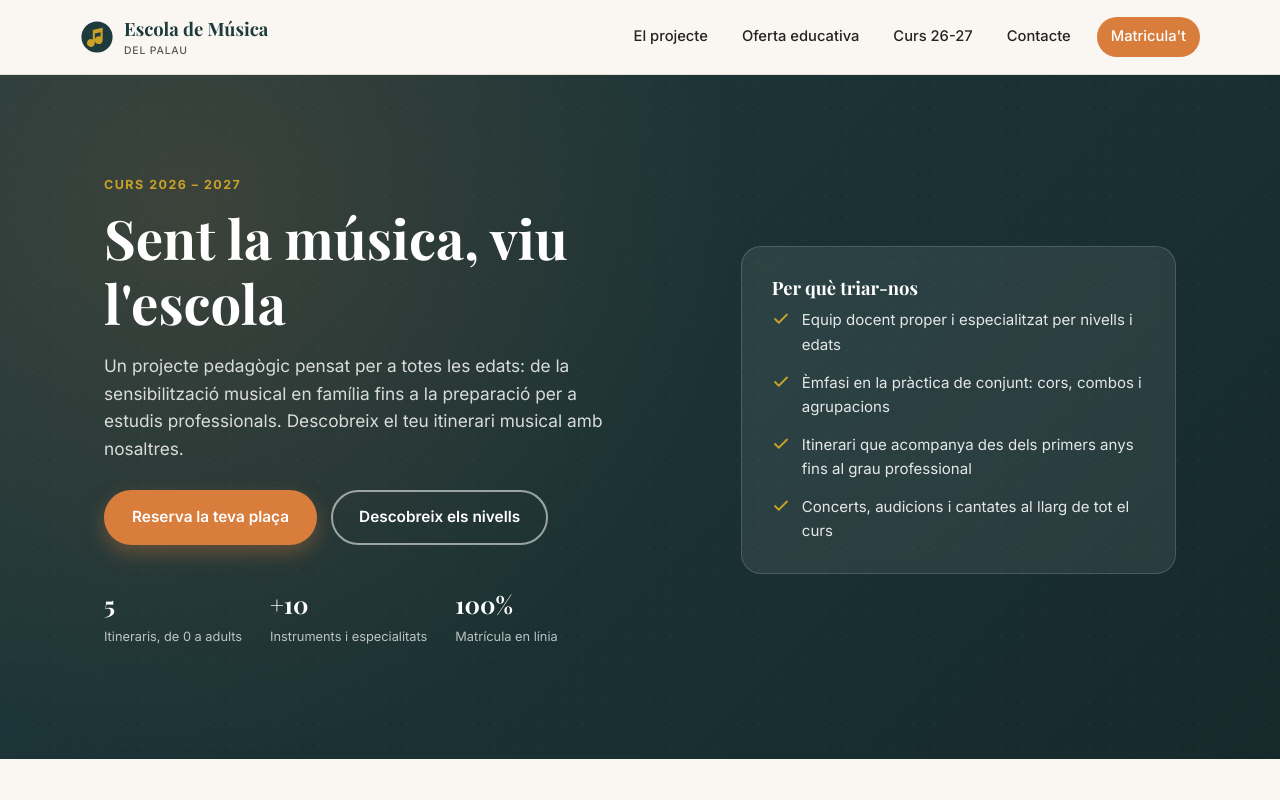
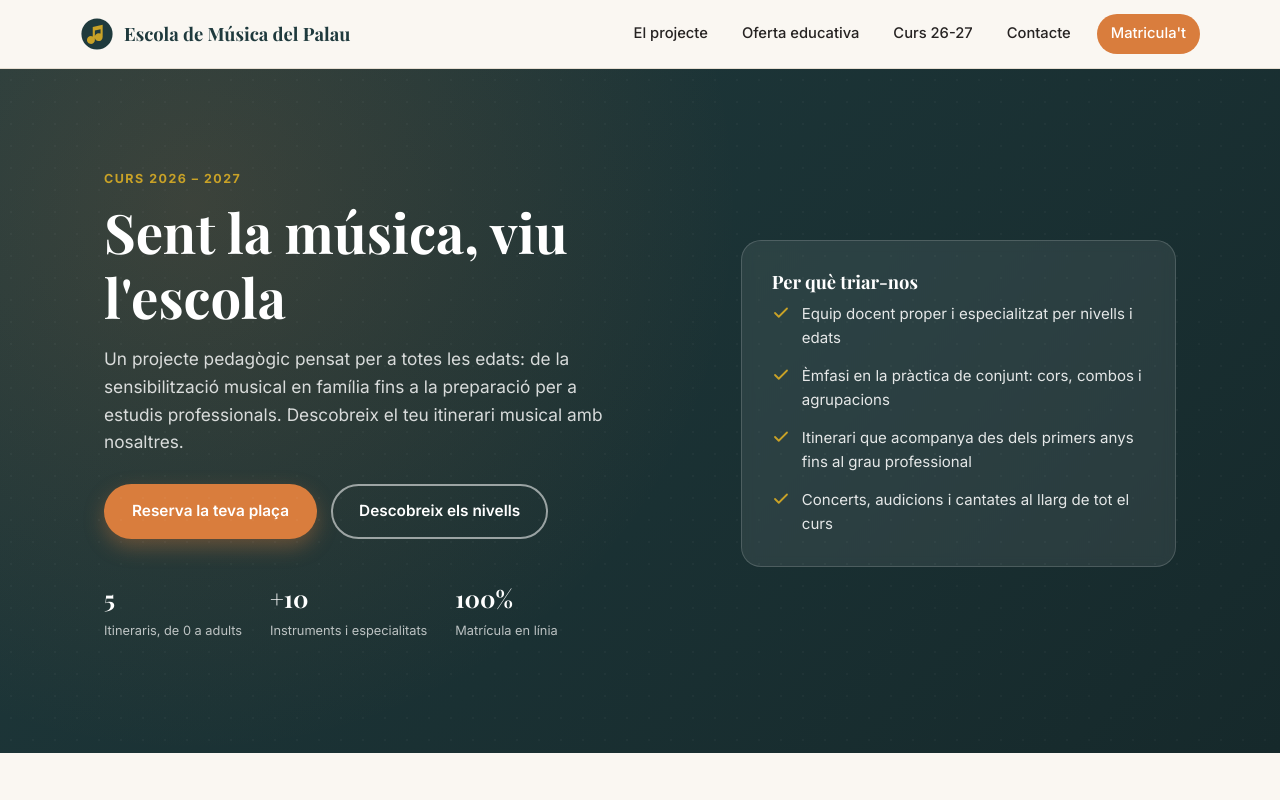
Before and after one commit to mutRec/EMP, a plain HTML site: page frontend/public/index.html in a window 1280 px wide. Shown: the top 800 px of the page. Drawn offline with nearby package versions, Linux system fonts and the light colour scheme; no server answers.

Commit message:
retocs navbar

```diff
--- a/docker-compose.yml
+++ b/docker-compose.yml
@@ -1,5 +1,3 @@
-version: '3.8'
-
 services:
   db:
     image: postgres:15-alpine
@@ -14,7 +12,6 @@ services:
     volumes:
       - postgres_data:/var/lib/postgresql/data
       - ./init.sql:/docker-entrypoint-initdb.d/init.sql
-
   backend:
     build:
       context: ./backend
@@ -30,7 +27,6 @@ services:
       - /app/node_modules
     depends_on:
       - db
-
   frontend:
     image: nginx:alpine
     container_name: emp_frontend
@@ -42,6 +38,5 @@ services:
     depends_on:
       - backend
     restart: always
-
 volumes:
   postgres_data:
--- a/frontend/public/index.html
+++ b/frontend/public/index.html
@@ -4,7 +4,7 @@
 <head>
   <meta charset="UTF-8">
   <meta name="viewport" content="width=device-width, initial-scale=1.0">
-  <title>Escola de Música del Palau — Matrícules Curs 2026-2027</title>
+  <title>EMP Escola de Música del Palau</title>
   <meta name="description"
     content="Matricula't a l'Escola de Música del Palau pel curs 2026-2027. Sensibilització, iniciació, elemental, professional i adults.">
   <link rel="stylesheet" href="/styles.css">
@@ -19,7 +19,7 @@
           <circle cx="12" cy="12" r="11" fill="#1f3a3d" />
           <path d="M16 6v8.2a2.8 2.8 0 1 1-1.5-2.48V8.6l-4 1V16.2a2.8 2.8 0 1 1-1.5-2.48V7l7-1.5V6Z" fill="#c9a227" />
         </svg>
-        <span>Escola de Música<br><small>del Palau</small></span>
+        <span>Escola de Música del Palau</span>
       </a>
       <button class="nav-toggle" id="navToggle" aria-label="Obrir menú">
         <span></span><span></span><span></span>
```
